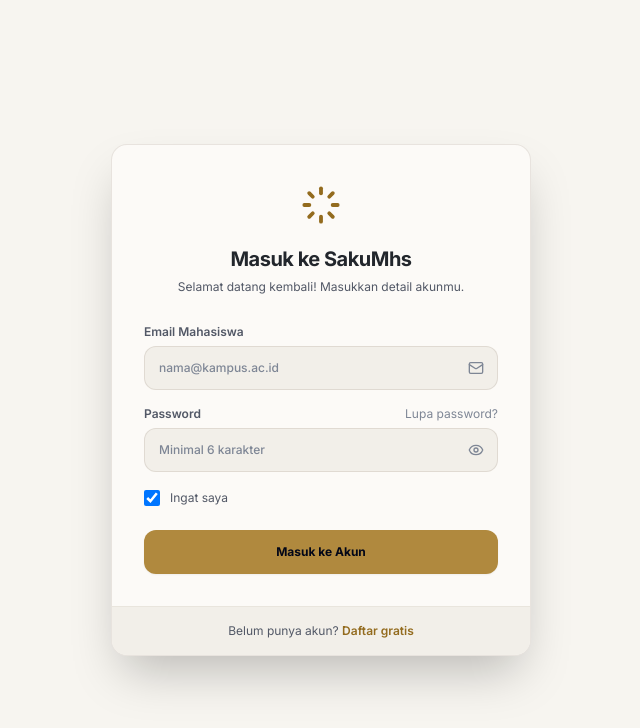
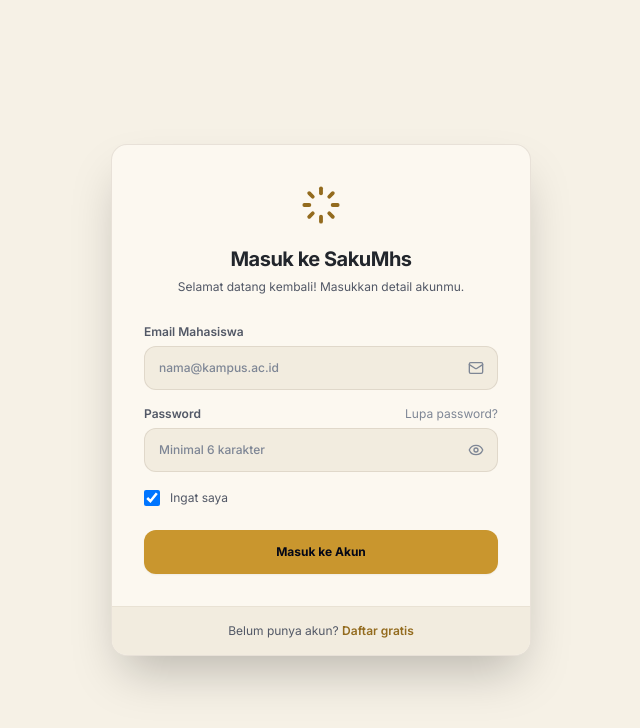
Before and after one commit to alfitocp27/financeSystem, a React (Vite) app: page / in a window 1280 px wide. Shown: the top 728 px of the page, without its empty margins (319-959 px from the left). Built offline with nearby package versions, Linux system fonts and the light colour scheme; no server answers.

Commit message:
rev: light mode

```diff
--- a/src/components/Navbar.tsx
+++ b/src/components/Navbar.tsx
@@ -82,12 +82,12 @@
           {/* Desktop Quick Add Action Button */}
           <button
             onClick={onOpenQuickAdd}
-            className="hidden sm:inline-flex items-center gap-1.5 bg-primary hover:bg-primary-hover active:scale-95 text-slate-950 text-xs font-semibold px-3.5 py-2 rounded-lg transition-all shadow-xs"
+            className="hidden sm:inline-flex items-center gap-1.5 bg-primary hover:bg-primary-hover active:scale-95 text-white text-xs font-semibold px-3.5 py-2 rounded-lg transition-all shadow-xs"
             title="Tekan 'N' atau '+' di keyboard"
           >
             <Plus className="w-4 h-4 stroke-[2.5]" />
             <span>Tambah Transaksi</span>
-            <span className="hidden md:inline-block ml-1 px-1.5 py-0.5 bg-slate-950/20 text-slate-950 rounded text-xs font-mono">
+            <span className="hidden md:inline-block ml-1 px-1.5 py-0.5 bg-white/20 text-white rounded text-xs font-mono">
               N
             </span>
           </button>
--- a/src/components/SafeToSpendCard.tsx
+++ b/src/components/SafeToSpendCard.tsx
@@ -92,7 +92,7 @@
   return (
     <div className="space-y-4">
       {/* 1. Hero Safe to Spend Anchor */}
-      <div className="bg-surface rounded-2xl p-6 sm:p-7 border border-border-gold shadow-xs relative overflow-hidden">
+      <div className="bg-surface rounded-2xl p-6 sm:p-7 border border-border-default shadow-xs relative overflow-hidden">
         <div className="flex flex-col md:flex-row md:items-center justify-between gap-6">
           {/* Left: Prominent Daily Figure */}
           <div className="flex flex-col flex-1">
--- a/src/components/SavingsGoalSection.tsx
+++ b/src/components/SavingsGoalSection.tsx
@@ -62,10 +62,10 @@
   return (
     <section className="space-y-6">
       {/* 1. MASTER SAVINGS PORTFOLIO STRIP */}
-      <div className="bg-surface-elevated border border-border-default rounded-2xl p-6 shadow-sm">
+      <div className="bg-surface border border-border-default rounded-2xl p-6 shadow-sm">
         <div className="flex flex-col sm:flex-row sm:items-center justify-between gap-4 pb-5 border-b border-border-subtle">
           <div className="flex items-center gap-3">
-            <div className="w-10 h-10 rounded-xl bg-surface-modal border border-border-gold/30 flex items-center justify-center text-text-gold">
+            <div className="w-10 h-10 rounded-xl bg-surface-elevated border border-border-gold/30 flex items-center justify-center text-text-gold">
               <PiggyBank className="w-5 h-5" />
             </div>
             <div>
@@ -73,7 +73,7 @@
                 <h2 className="text-lg font-bold text-text-primary tracking-tight">
                   Portofolio Tabungan
                 </h2>
-                <span className="text-xs px-2 py-0.5 rounded-full bg-surface-modal text-text-muted border border-border-subtle font-medium">
+                <span className="text-xs px-2 py-0.5 rounded-full bg-surface-elevated text-text-muted border border-border-subtle font-medium">
                   {portfolio.activeGoalsCount} Target Aktif
                 </span>
               </div>
@@ -86,9 +86,10 @@
           <button
             type="button"
             onClick={() => setIsAddOpen(true)}
-            className="inline-flex items-center justify-center gap-2 px-4 py-2.5 rounded-xl bg-primary hover:bg-primary-hover active:scale-[0.98] text-slate-950 text-xs font-bold transition-all shadow-sm min-h-[44px] shrink-0"
+            title="Tambah target tabungan baru"
+            className="inline-flex items-center justify-center gap-1.5 bg-primary hover:bg-primary-hover active:scale-95 text-white text-xs font-semibold px-3.5 py-2 rounded-lg transition-all shadow-xs min-h-[44px] shrink-0"
           >
-            <Plus className="w-4 h-4" />
+            <Plus className="w-4 h-4 stroke-[2.5]" />
             <span>Target Baru</span>
           </button>
         </div>
@@ -96,7 +97,7 @@
         {/* Portfolio Metrics Grid */}
         <div className="grid grid-cols-1 sm:grid-cols-3 gap-4 pt-5">
           {/* Total Terkumpul */}
-          <div className="p-4 rounded-xl bg-surface-modal border border-border-subtle">
+          <div className="p-4 rounded-xl bg-surface-elevated border border-border-subtle">
             <span className="text-xs font-medium text-text-muted block mb-1">
               Total Dana Terkumpul
             </span>
@@ -110,7 +111,7 @@
           </div>
 
           {/* Total Target Plafon */}
-          <div className="p-4 rounded-xl bg-surface-modal border border-border-subtle">
+          <div className="p-4 rounded-xl bg-surface-elevated border border-border-subtle">
             <span className="text-xs font-medium text-text-muted block mb-1">
               Total Plafon Target
             </span>
@@ -123,7 +124,7 @@
           </div>
 
           {/* Progres Portofolio */}
-          <div className="p-4 rounded-xl bg-surface-modal border border-border-subtle">
+          <div className="p-4 rounded-xl bg-surface-elevated border border-border-subtle">
             <div className="flex items-center justify-between mb-1">
               <span className="text-xs font-medium text-text-muted">Progres Portofolio</span>
               <span className="text-xs font-bold text-text-primary tabular-nums">
@@ -151,7 +152,7 @@
       </div>
 
       {/* 2. FLAT GOAL LEDGER */}
-      <div className="bg-surface-elevated border border-border-default rounded-2xl overflow-hidden shadow-sm">
+      <div className="bg-surface border border-border-default rounded-2xl overflow-hidden shadow-sm">
         <div className="p-5 border-b border-border-subtle flex items-center justify-between">
           <div className="flex items-center gap-2">
             <Target className="w-4 h-4 text-text-gold" />
@@ -167,7 +168,7 @@
         {activeGoals.length === 0 ? (
           /* Empty State */
           <div className="p-10 text-center">
-            <div className="w-12 h-12 rounded-2xl bg-surface-modal border border-border-default flex items-center justify-center text-text-muted mx-auto mb-3">
+            <div className="w-12 h-12 rounded-2xl bg-surface-elevated border border-border-default flex items-center justify-center text-text-muted mx-auto mb-3">
               <Target className="w-6 h-6" />
             </div>
             <p className="text-sm font-bold text-text-primary">Belum Ada Target Tabungan Aktif</p>
@@ -194,11 +195,11 @@
               return (
                 <div
                   key={goal.id}
-                  className="p-5 hover:bg-surface-modal/40 transition-colors flex flex-col lg:flex-row lg:items-center justify-between gap-4"
+                  className="p-5 hover:bg-surface-elevated/40 transition-colors flex flex-col lg:flex-row lg:items-center justify-between gap-4"
                 >
                   {/* Left Column: Icon + Name + Badges */}
                   <div className="flex items-start gap-3.5 min-w-[240px] max-w-md">
-                    <div className="w-10 h-10 rounded-xl bg-surface-modal border border-border-gold/30 flex items-center justify-center text-text-gold shrink-0 mt-0.5">
+                    <div className="w-10 h-10 rounded-xl bg-surface-elevated border border-border-gold/30 flex items-center justify-center text-text-gold shrink-0 mt-0.5">
                       <Target className="w-5 h-5" />
                     </div>
 
@@ -213,7 +214,7 @@
                             Tercapai
                           </span>
                         ) : (
-                          <span className="text-xs px-2 py-0.5 rounded-full bg-surface-modal text-text-muted font-medium border border-border-subtle">
+                          <span className="text-xs px-2 py-0.5 rounded-full bg-surface-elevated text-text-muted font-medium border border-border-subtle">
                             Aktif
                           </span>
                         )}
@@ -243,7 +244,7 @@
 
                     {/* Progress Bar */}
                     <div
-                      className="w-full bg-surface-modal h-2 rounded-full overflow-hidden border border-border-subtle"
+                      className="w-full bg-surface-elevated h-2 rounded-full overflow-hidden border border-border-subtle"
                       role="progressbar"
                       aria-valuenow={percentage}
                       aria-valuemin={0}
@@ -278,10 +279,11 @@
                     <button
                       type="button"
                       onClick={() => setAllocatingGoal(goal)}
-                      className="px-3.5 py-2 rounded-xl bg-primary hover:bg-primary-hover active:scale-[0.98] text-slate-950 text-xs font-bold flex items-center gap-1.5 transition-all shadow-xs min-h-[44px]"
+                      title="Nabung ke target ini"
+                      className="inline-flex items-center gap-1.5 bg-primary hover:bg-primary-hover active:scale-95 text-white text-xs font-semibold px-3.5 py-2 rounded-lg transition-all shadow-xs min-h-[44px]"
                       aria-label={`Nabung ke target ${goal.name}`}
                     >
-                      <ArrowDownRight className="w-4 h-4" />
+                      <ArrowDownRight className="w-4 h-4 stroke-[2.5]" />
                       <span>Nabung</span>
                     </button>
 
@@ -289,7 +291,7 @@
                       <button
                         type="button"
                         onClick={() => setWithdrawingGoal(goal)}
-                        className="px-3.5 py-2 rounded-xl bg-surface-modal hover:bg-surface-elevated text-text-primary border border-border-default hover:border-border-gold/40 text-xs font-semibold flex items-center gap-1.5 transition-colors min-h-[44px]"
+                        className="px-3.5 py-2 rounded-xl bg-surface-elevated hover:bg-surface-elevated text-text-primary border border-border-default hover:border-border-gold/40 text-xs font-semibold flex items-center gap-1.5 transition-colors min-h-[44px]"
                         aria-label={`Tarik dana dari target ${goal.name}`}
                       >
                         <ArrowUpRight className="w-4 h-4 text-text-muted" />
@@ -300,7 +302,7 @@
                     <button
                       type="button"
                       onClick={() => setEditingGoal(goal)}
-                      className="w-10 h-10 rounded-xl bg-surface-modal hover:bg-surface-elevated text-text-muted hover:text-text-primary border border-border-default flex items-center justify-center transition-colors min-h-[44px] min-w-[44px]"
+                      className="w-10 h-10 rounded-xl bg-surface-elevated hover:bg-surface-elevated text-text-muted hover:text-text-primary border border-border-default flex items-center justify-center transition-colors min-h-[44px] min-w-[44px]"
                       aria-label={`Kelola target ${goal.name}`}
                       title="Kelola target"
                     >
@@ -316,11 +318,11 @@
 
       {/* 3. ARCHIVED GOALS SECTION */}
       {archivedGoals.length > 0 && (
-        <div className="bg-surface-elevated/60 border border-border-subtle rounded-2xl overflow-hidden">
+        <div className="bg-surface/60 border border-border-subtle rounded-2xl overflow-hidden">
           <button
             type="button"
             onClick={() => setShowArchived(!showArchived)}
-            className="w-full p-4 flex items-center justify-between text-left hover:bg-surface-modal/40 transition-colors min-h-[44px]"
+            className="w-full p-4 flex items-center justify-between text-left hover:bg-surface-elevated/40 transition-colors min-h-[44px]"
           >
             <div className="flex items-center gap-2 text-xs font-semibold text-text-muted">
               <Archive className="w-4 h-4" />
@@ -339,7 +341,7 @@
                 return (
                   <div
                     key={goal.id}
-                    className="p-4 bg-surface-modal/30 flex items-center justify-between gap-4 opacity-75"
+                    className="p-4 bg-surface-elevated/30 flex items-center justify-between gap-4 opacity-75"
                   >
                     <div className="flex items-center gap-3">
                       <div className="w-8 h-8 rounded-lg bg-surface-elevated flex items-center justify-center text-text-muted">
--- a/src/index.css
+++ b/src/index.css
@@ -127,17 +127,17 @@
   --semantic-rose-rgb: 158 66 79;
   --semantic-amber-rgb: 140 101 30;
   --semantic-blue-rgb: 59 98 138;
-  --bg-primary-rgb: 247 245 240;
-  --bg-secondary-rgb: 239 236 228;
-  --surface-rgb: 252 250 247;
-  --surface-dim-rgb: 239 236 228;
+  --bg-primary-rgb: 246 241 230;
+  --bg-secondary-rgb: 239 232 218;
+  --surface-rgb: 252 248 240;
+  --surface-dim-rgb: 239 232 218;
   --surface-bright-rgb: 255 255 255;
   --surface-container-lowest-rgb: 255 255 255;
-  --surface-container-low-rgb: 249 247 243;
-  --surface-container-rgb: 245 242 236;
-  --surface-container-high-rgb: 239 236 228;
-  --surface-container-highest-rgb: 231 227 218;
-  --surface-elevated-rgb: 242 239 233;
+  --surface-container-low-rgb: 249 244 234;
+  --surface-container-rgb: 245 239 227;
+  --surface-container-high-rgb: 239 232 218;
+  --surface-container-highest-rgb: 231 224 210;
+  --surface-elevated-rgb: 242 236 223;
   --surface-modal-rgb: 255 255 255;
   --text-primary-rgb: 34 38 44;
   --text-secondary-rgb: 82 88 102;
@@ -145,18 +145,18 @@
   --text-gold-rgb: 147 107 30;
   --border-gold-rgb: 176 137 62;
 
-  /* --- Root & Surface Scale (Alabaster Ledger & Warm Stone) --- */
-  --bg-primary: #F7F5F0;
-  --bg-secondary: #EFECE4;
-  --surface: #FCFAF7;
-  --surface-dim: #EFECE4;
+  /* --- Root & Surface Scale (Warm Gold-Tinted Ivory & Warm Stone) --- */
+  --bg-primary: #F6F1E6;
+  --bg-secondary: #EFE8DA;
+  --surface: #FCF8F0;
+  --surface-dim: #EFE8DA;
   --surface-bright: #FFFFFF;
   --surface-container-lowest: #FFFFFF;
-  --surface-container-low: #F9F7F3;
-  --surface-container: #F5F2EC;
-  --surface-container-high: #EFECE4;
-  --surface-container-highest: #E7E3DA;
-  --surface-elevated: #F2EFE9;
+  --surface-container-low: #F9F4EA;
+  --surface-container: #F5EFE3;
+  --surface-container-high: #EFE8DA;
+  --surface-container-highest: #E7E0D2;
+  --surface-elevated: #F2ECDF;
   --surface-modal: #FFFFFF;
   --on-surface: #22262C;
   --on-surface-variant: #525866;
@@ -225,6 +225,21 @@
   --color-primary: var(--primary);
 }
 
+/* ===================================================================
+   LIGHT-THEME GOLD ACTION BUTTONS
+   Primary action buttons (bg-primary) carry dark slate text, so they can
+   afford a brighter, warmer gold than the base --primary (which also
+   powers text-primary links that need to stay dark for contrast). This
+   brightens the action buttons in light mode without touching links,
+   charts, or the dark theme at all.
+   =================================================================== */
+[data-theme="light"] .bg-primary {
+  background-color: #C9962E;
+}
+[data-theme="light"] .hover\:bg-primary-hover:hover {
+  background-color: #D4A435;
+}
+
 @layer base {
   body {
     background-color: var(--bg-primary);
```
